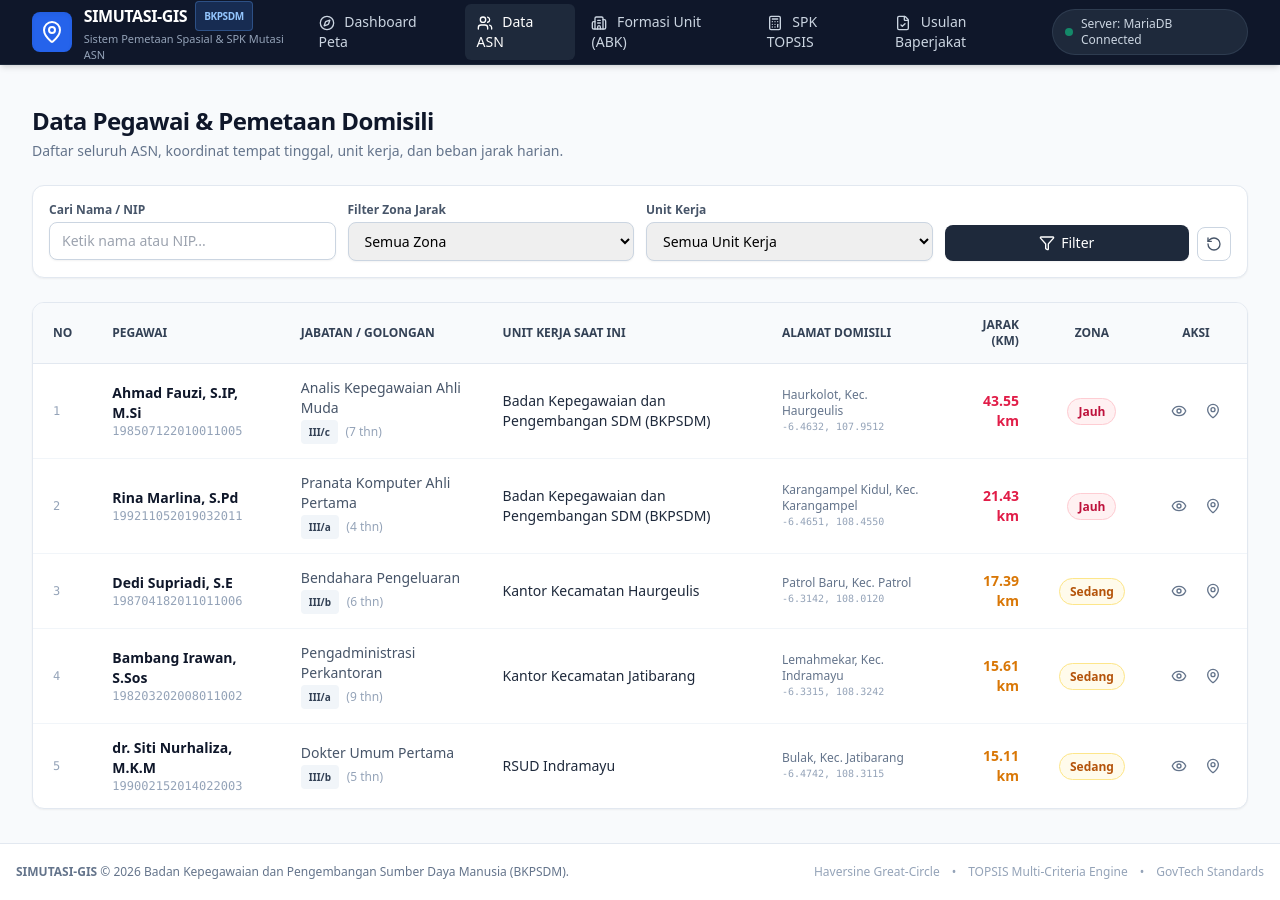
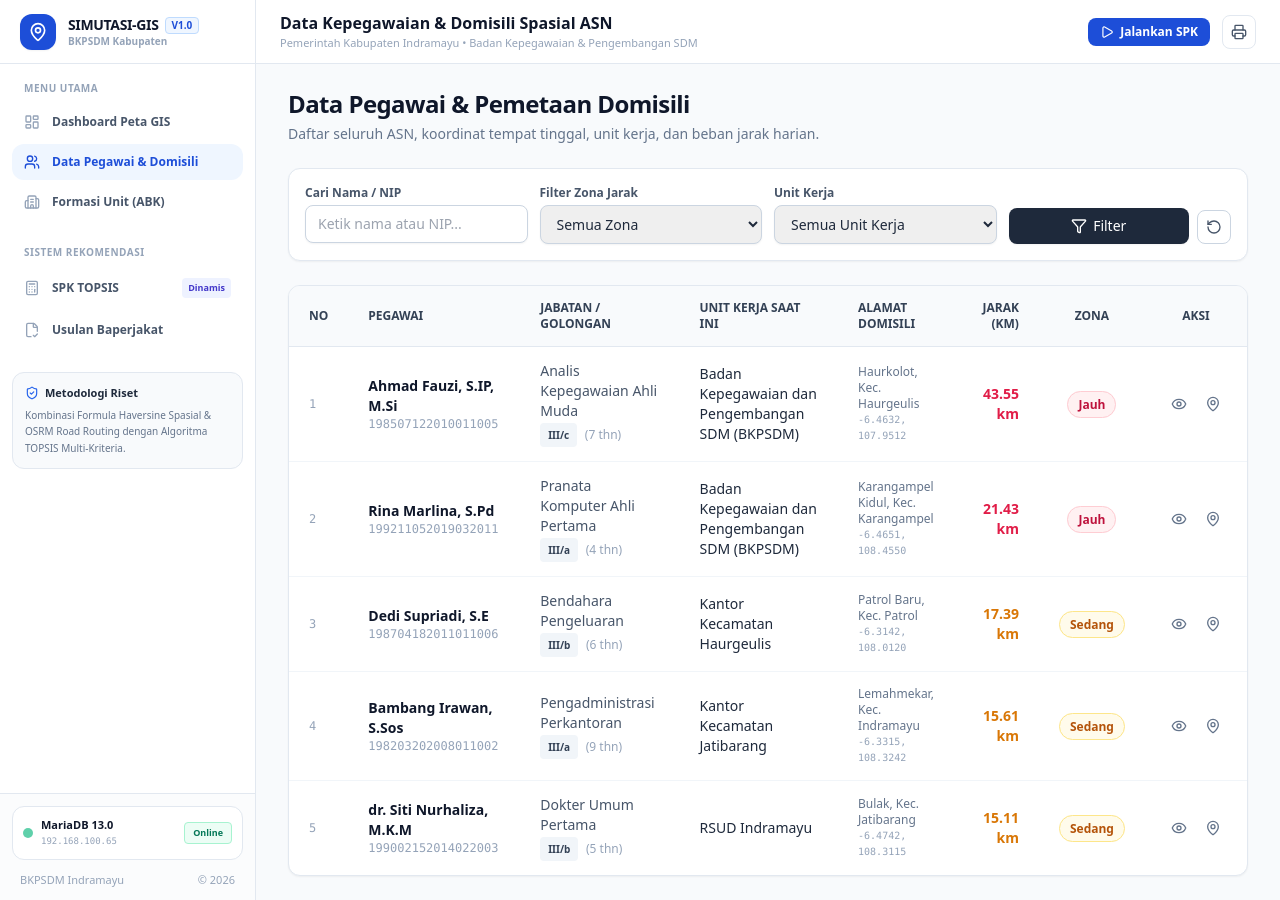
Before and after one commit to diyanto29/gis-asn, a Laravel app: page /asn in a window 1280 px wide. Run offline with Laravel 12, Linux system fonts and the light colour scheme; data comes from the database, SQL or seed files in the repository; some libraries are stand-ins or nearby versions.

Commit message:
feat: migrasi top navigation ke modern left sidebar navigation bar (GovTech/SaaS layout)

```diff
--- a/resources/views/layouts/app.blade.php
+++ b/resources/views/layouts/app.blade.php
@@ -1,5 +1,5 @@
 <!DOCTYPE html>
-<html lang="id">
+<html lang="id" class="h-full bg-slate-50">
 <head>
     <meta charset="UTF-8">
     <meta name="viewport" content="width=device-width, initial-scale=1.0">
@@ -19,10 +19,11 @@
                             800: '#14385c',
                             900: '#0f243c',
                         },
-                        emerald: {
-                            600: '#059669',
-                            700: '#047857',
-                        },
+                        brand: {
+                            DEFAULT: '#004a87',
+                            dark: '#0f243c',
+                            light: '#e1ecf5',
+                        }
                     }
                 }
             }
@@ -38,116 +39,193 @@
 
     <style>
         body { font-family: ui-sans-serif, system-ui, -apple-system, BlinkMacSystemFont, "Segoe UI", Roboto, "Helvetica Neue", Arial, sans-serif; }
-        .leaflet-popup-content-wrapper { border-radius: 10px; box-shadow: 0 10px 25px -5px rgba(0,0,0,0.1); }
+        .leaflet-popup-content-wrapper { border-radius: 12px; box-shadow: 0 10px 25px -5px rgba(0,0,0,0.12); }
     </style>
     @stack('styles')
 </head>
-<body class="bg-slate-50 text-slate-850 min-h-screen flex flex-col antialiased">
+<body class="h-full antialiased text-slate-800 bg-slate-50 flex overflow-hidden">
 
-    <!-- Top Government App Bar -->
-    <header class="bg-slate-900 text-white shadow-md border-b border-slate-800 sticky top-0 z-50">
-        <div class="max-w-7xl mx-auto px-4 sm:px-6 lg:px-8">
-            <div class="flex items-center justify-between h-16">
-                <!-- Brand Logo & Title -->
-                <div class="flex items-center space-x-3">
-                    <a href="{{ route('dashboard') }}" class="flex items-center space-x-3">
-                        <div class="w-10 h-10 rounded-lg bg-blue-600 flex items-center justify-center shadow-inner font-bold text-white tracking-wider text-xl">
-                            <i data-lucide="map-pin" class="w-6 h-6"></i>
+    <!-- Mobile Drawer Backdrop -->
+    <div id="mobileBackdrop" onclick="toggleSidebar()" class="fixed inset-0 bg-slate-900/50 backdrop-blur-xs z-40 lg:hidden hidden transition-opacity"></div>
+
+    <!-- =========================================================================
+         LEFT SIDEBAR NAVIGATION (GovTech / SaaS Style - Inspired by crm_worrie)
+    ========================================================================== -->
+    <aside id="sidebar" class="fixed inset-y-0 left-0 z-50 w-64 bg-white border-r border-slate-200 flex flex-col transition-transform duration-200 ease-in-out -translate-x-full lg:translate-x-0 lg:static lg:z-auto">
+
+        <!-- Brand Header -->
+        <div class="h-16 px-5 border-b border-slate-200 flex items-center justify-between bg-white shrink-0">
+            <a href="{{ route('dashboard') }}" class="flex items-center gap-3">
+                <div class="w-9 h-9 rounded-xl bg-blue-700 flex items-center justify-center text-white shadow-sm font-bold">
+                    <i data-lucide="map-pin" class="w-5 h-5"></i>
                 </div>
                 <div>
-                            <div class="font-extrabold text-base tracking-tight text-white flex items-center gap-2">
-                                SIMUTASI-GIS
-                                <span class="bg-blue-500/20 text-blue-300 text-[10px] uppercase font-semibold px-2 py-0.5 rounded border border-blue-400/30">BKPSDM</span>
+                    <div class="flex items-center gap-1.5">
+                        <span class="font-extrabold text-slate-900 text-sm tracking-tight">SIMUTASI-GIS</span>
+                        <span class="bg-blue-50 text-blue-700 text-[10px] uppercase font-bold px-1.5 py-0.2 rounded border border-blue-200">v1.0</span>
                     </div>
-                            <div class="text-[11px] text-slate-400 font-medium hidden sm:block">Sistem Pemetaan Spasial & SPK Mutasi ASN</div>
+                    <span class="text-[10px] text-slate-400 font-semibold block leading-tight">BKPSDM Kabupaten</span>
                 </div>
             </a>
+            <button onclick="toggleSidebar()" class="p-1.5 rounded-lg text-slate-400 hover:text-slate-700 lg:hidden">
+                <i data-lucide="x" class="w-5 h-5"></i>
+            </button>
         </div>
 
-                <!-- Main Navigation Links -->
-                <nav class="hidden md:flex items-center space-x-1">
-                    <a href="{{ route('dashboard') }}" class="px-3 py-2 rounded-md text-sm font-medium transition {{ request()->routeIs('dashboard') ? 'bg-slate-800 text-white' : 'text-slate-300 hover:bg-slate-800/70 hover:text-white' }}">
-                        <i data-lucide="compass" class="w-4 h-4 inline mr-1.5"></i> Dashboard Peta
+        <!-- Navigation Links (Scrollable) -->
+        <nav class="flex-1 px-3 py-4 space-y-6 overflow-y-auto text-xs">
+
+            <!-- Menu Utama -->
+            <div>
+                <div class="px-3 mb-2 font-bold uppercase tracking-wider text-[10px] text-slate-400">
+                    Menu Utama
+                </div>
+                <div class="space-y-1">
+                    <a href="{{ route('dashboard') }}" class="flex items-center gap-3 px-3 py-2.5 rounded-xl font-semibold transition {{ request()->routeIs('dashboard') ? 'bg-blue-50 text-blue-700 font-bold shadow-xs' : 'text-slate-600 hover:bg-slate-50 hover:text-slate-900' }}">
+                        <i data-lucide="layout-dashboard" class="w-4 h-4 shrink-0 {{ request()->routeIs('dashboard') ? 'text-blue-700' : 'text-slate-400' }}"></i>
+                        <span>Dashboard Peta GIS</span>
                     </a>
-                    <a href="{{ route('asn.index') }}" class="px-3 py-2 rounded-md text-sm font-medium transition {{ request()->routeIs('asn.*') ? 'bg-slate-800 text-white' : 'text-slate-300 hover:bg-slate-800/70 hover:text-white' }}">
-                        <i data-lucide="users" class="w-4 h-4 inline mr-1.5"></i> Data ASN
+
+                    <a href="{{ route('asn.index') }}" class="flex items-center gap-3 px-3 py-2.5 rounded-xl font-semibold transition {{ request()->routeIs('asn.*') ? 'bg-blue-50 text-blue-700 font-bold shadow-xs' : 'text-slate-600 hover:bg-slate-50 hover:text-slate-900' }}">
+                        <i data-lucide="users" class="w-4 h-4 shrink-0 {{ request()->routeIs('asn.*') ? 'text-blue-700' : 'text-slate-400' }}"></i>
+                        <span>Data Pegawai & Domisili</span>
                     </a>
-                    <a href="{{ route('unit-kerja.index') }}" class="px-3 py-2 rounded-md text-sm font-medium transition {{ request()->routeIs('unit-kerja.*') ? 'bg-slate-800 text-white' : 'text-slate-300 hover:bg-slate-800/70 hover:text-white' }}">
-                        <i data-lucide="building-2" class="w-4 h-4 inline mr-1.5"></i> Formasi Unit (ABK)
+
+                    <a href="{{ route('unit-kerja.index') }}" class="flex items-center gap-3 px-3 py-2.5 rounded-xl font-semibold transition {{ request()->routeIs('unit-kerja.*') ? 'bg-blue-50 text-blue-700 font-bold shadow-xs' : 'text-slate-600 hover:bg-slate-50 hover:text-slate-900' }}">
+                        <i data-lucide="building-2" class="w-4 h-4 shrink-0 {{ request()->routeIs('unit-kerja.*') ? 'text-blue-700' : 'text-slate-400' }}"></i>
+                        <span>Formasi Unit (ABK)</span>
                     </a>
-                    <a href="{{ route('topsis.index') }}" class="px-3 py-2 rounded-md text-sm font-medium transition {{ request()->routeIs('topsis.index', 'topsis.proses') ? 'bg-slate-800 text-white' : 'text-slate-300 hover:bg-slate-800/70 hover:text-white' }}">
-                        <i data-lucide="calculator" class="w-4 h-4 inline mr-1.5"></i> SPK TOPSIS
-                    </a>
-                    <a href="{{ route('topsis.riwayat') }}" class="px-3 py-2 rounded-md text-sm font-medium transition {{ request()->routeIs('topsis.riwayat') ? 'bg-slate-800 text-white' : 'text-slate-300 hover:bg-slate-800/70 hover:text-white' }}">
-                        <i data-lucide="file-check" class="w-4 h-4 inline mr-1.5"></i> Usulan Baperjakat
-                    </a>
-                </nav>
-
-                <!-- Status Badge & User Info -->
-                <div class="flex items-center space-x-3">
-                    <div class="hidden lg:flex items-center gap-2 bg-slate-800 border border-slate-700/80 px-3 py-1.5 rounded-full text-xs text-slate-300">
-                        <span class="w-2 h-2 rounded-full bg-emerald-500 animate-pulse"></span>
-                        <span>Server: MariaDB Connected</span>
-                    </div>
-                </div>
                 </div>
             </div>
 
-        <!-- Mobile Navigation bar -->
-        <div class="md:hidden border-t border-slate-800 px-3 py-2 flex items-center justify-between overflow-x-auto text-xs space-x-2">
-            <a href="{{ route('dashboard') }}" class="px-2.5 py-1.5 rounded {{ request()->routeIs('dashboard') ? 'bg-slate-800 text-white' : 'text-slate-400' }}">Peta</a>
-            <a href="{{ route('asn.index') }}" class="px-2.5 py-1.5 rounded {{ request()->routeIs('asn.*') ? 'bg-slate-800 text-white' : 'text-slate-400' }}">ASN</a>
-            <a href="{{ route('unit-kerja.index') }}" class="px-2.5 py-1.5 rounded {{ request()->routeIs('unit-kerja.*') ? 'bg-slate-800 text-white' : 'text-slate-400' }}">Formasi</a>
-            <a href="{{ route('topsis.index') }}" class="px-2.5 py-1.5 rounded {{ request()->routeIs('topsis.index') ? 'bg-slate-800 text-white' : 'text-slate-400' }}">TOPSIS</a>
-            <a href="{{ route('topsis.riwayat') }}" class="px-2.5 py-1.5 rounded {{ request()->routeIs('topsis.riwayat') ? 'bg-slate-800 text-white' : 'text-slate-400' }}">Baperjakat</a>
+            <!-- Sistem Keputusan & Mutasi -->
+            <div>
+                <div class="px-3 mb-2 font-bold uppercase tracking-wider text-[10px] text-slate-400">
+                    Sistem Rekomendasi
+                </div>
+                <div class="space-y-1">
+                    <a href="{{ route('topsis.index') }}" class="flex items-center gap-3 px-3 py-2.5 rounded-xl font-semibold transition {{ request()->routeIs('topsis.index', 'topsis.proses') ? 'bg-blue-50 text-blue-700 font-bold shadow-xs' : 'text-slate-600 hover:bg-slate-50 hover:text-slate-900' }}">
+                        <i data-lucide="calculator" class="w-4 h-4 shrink-0 {{ request()->routeIs('topsis.index', 'topsis.proses') ? 'text-blue-700' : 'text-slate-400' }}"></i>
+                        <span class="flex-1">SPK TOPSIS</span>
+                        <span class="px-1.5 py-0.5 rounded text-[9px] font-bold bg-indigo-50 text-indigo-700">Dinamis</span>
+                    </a>
+
+                    <a href="{{ route('topsis.riwayat') }}" class="flex items-center gap-3 px-3 py-2.5 rounded-xl font-semibold transition {{ request()->routeIs('topsis.riwayat') ? 'bg-blue-50 text-blue-700 font-bold shadow-xs' : 'text-slate-600 hover:bg-slate-50 hover:text-slate-900' }}">
+                        <i data-lucide="file-check-2" class="w-4 h-4 shrink-0 {{ request()->routeIs('topsis.riwayat') ? 'text-blue-700' : 'text-slate-400' }}"></i>
+                        <span>Usulan Baperjakat</span>
+                    </a>
+                </div>
+            </div>
+
+            <!-- Standar Metodologi (Info Box) -->
+            <div class="p-3 bg-slate-50 rounded-xl border border-slate-200 space-y-1.5 text-[11px]">
+                <div class="font-bold text-slate-800 flex items-center gap-1.5">
+                    <i data-lucide="shield-check" class="w-3.5 h-3.5 text-blue-600"></i> Metodologi Riset
+                </div>
+                <p class="text-slate-500 leading-relaxed text-[10px]">
+                    Kombinasi Formula Haversine Spasial & OSRM Road Routing dengan Algoritma TOPSIS Multi-Kriteria.
+                </p>
+            </div>
+
+        </nav>
+
+        <!-- Bottom Sidebar Widget (Server Connection & Profile) -->
+        <div class="p-3 border-t border-slate-200 bg-slate-50/50 shrink-0 space-y-2">
+            <div class="p-2.5 bg-white border border-slate-200 rounded-xl flex items-center justify-between text-xs shadow-xs">
+                <div class="flex items-center gap-2">
+                    <span class="w-2.5 h-2.5 rounded-full bg-emerald-500 animate-pulse"></span>
+                    <div>
+                        <div class="font-bold text-slate-900 text-[11px]">MariaDB 13.0</div>
+                        <div class="text-[9px] text-slate-400 font-mono">192.168.100.65</div>
+                    </div>
+                </div>
+                <span class="px-2 py-0.5 rounded text-[9px] font-bold bg-emerald-50 text-emerald-700 border border-emerald-200">Online</span>
+            </div>
+
+            <div class="flex items-center justify-between px-2 pt-1 text-[11px] text-slate-400">
+                <span>BKPSDM Indramayu</span>
+                <span>&copy; {{ date('Y') }}</span>
+            </div>
+        </div>
+
+    </aside>
+
+    <!-- =========================================================================
+         MAIN APPLICATION AREA (Top Header + Scrollable Content)
+    ========================================================================== -->
+    <div class="flex-1 flex flex-col min-w-0 h-full overflow-hidden">
+
+        <!-- Top App Bar -->
+        <header class="h-16 bg-white border-b border-slate-200 px-4 sm:px-6 flex items-center justify-between shrink-0 sticky top-0 z-30 shadow-2xs">
+
+            <!-- Left: Mobile Toggle & Breadcrumb Title -->
+            <div class="flex items-center gap-3">
+                <button onclick="toggleSidebar()" class="p-2 rounded-xl text-slate-600 hover:bg-slate-100 lg:hidden">
+                    <i data-lucide="menu" class="w-5 h-5"></i>
+                </button>
+                <div>
+                    <h2 class="font-bold text-slate-900 text-sm sm:text-base leading-tight">@yield('title', 'Sistem Rekomendasi Mutasi ASN')</h2>
+                    <div class="text-[11px] text-slate-400 hidden sm:block">Pemerintah Kabupaten Indramayu &bull; Badan Kepegawaian & Pengembangan SDM</div>
+                </div>
+            </div>
+
+            <!-- Right: Quick Actions -->
+            <div class="flex items-center gap-2 sm:gap-3">
+                <a href="{{ route('topsis.index') }}" class="inline-flex items-center gap-1.5 px-3 py-1.5 bg-blue-700 hover:bg-blue-800 text-white rounded-lg text-xs font-semibold shadow-xs transition">
+                    <i data-lucide="play" class="w-3.5 h-3.5"></i>
+                    <span class="hidden sm:inline">Jalankan SPK</span>
+                </a>
+                <button onclick="window.print()" class="p-2 border border-slate-200 hover:bg-slate-50 text-slate-600 rounded-lg text-xs transition" title="Cetak Halaman Ini">
+                    <i data-lucide="printer" class="w-4 h-4"></i>
+                </button>
             </div>
         </header>
 
-    <!-- Alert Notifications -->
-    <div class="max-w-7xl mx-auto px-4 sm:px-6 lg:px-8 w-full mt-4">
+        <!-- Scrollable Content Viewport -->
+        <main class="flex-1 overflow-y-auto px-4 sm:px-6 lg:px-8 py-6">
+            <div class="max-w-7xl mx-auto space-y-4">
+
+                <!-- Notification Alerts -->
                 @if (session('success'))
-            <div class="bg-emerald-50 border-l-4 border-emerald-500 text-emerald-800 p-4 rounded-r-lg shadow-sm flex items-center justify-between mb-4">
+                    <div class="bg-emerald-50 border-l-4 border-emerald-500 text-emerald-800 p-4 rounded-r-xl shadow-xs flex items-center justify-between">
                         <div class="flex items-center gap-3">
-                    <i data-lucide="check-circle" class="w-5 h-5 text-emerald-600"></i>
-                    <p class="text-sm font-medium">{{ session('success') }}</p>
+                            <i data-lucide="check-circle" class="w-5 h-5 text-emerald-600 shrink-0"></i>
+                            <p class="text-xs sm:text-sm font-medium">{{ session('success') }}</p>
                         </div>
-                <button onclick="this.parentElement.remove()" class="text-emerald-600 hover:text-emerald-900">&times;</button>
+                        <button onclick="this.parentElement.remove()" class="text-emerald-600 hover:text-emerald-900 text-base">&times;</button>
                     </div>
                 @endif
 
                 @if (session('error'))
-            <div class="bg-rose-50 border-l-4 border-rose-500 text-rose-800 p-4 rounded-r-lg shadow-sm flex items-center justify-between mb-4">
+                    <div class="bg-rose-50 border-l-4 border-rose-500 text-rose-800 p-4 rounded-r-xl shadow-xs flex items-center justify-between">
                         <div class="flex items-center gap-3">
-                    <i data-lucide="alert-triangle" class="w-5 h-5 text-rose-600"></i>
-                    <p class="text-sm font-medium">{{ session('error') }}</p>
+                            <i data-lucide="alert-triangle" class="w-5 h-5 text-rose-600 shrink-0"></i>
+                            <p class="text-xs sm:text-sm font-medium">{{ session('error') }}</p>
                         </div>
-                <button onclick="this.parentElement.remove()" class="text-rose-600 hover:text-rose-900">&times;</button>
+                        <button onclick="this.parentElement.remove()" class="text-rose-600 hover:text-rose-900 text-base">&times;</button>
                     </div>
                 @endif
+
+                <!-- Yielded Content -->
+                @yield('content')
+
+            </div>
+        </main>
+
     </div>
 
-    <!-- Main Page Content -->
-    <main class="flex-1 max-w-7xl w-full mx-auto px-4 sm:px-6 lg:px-8 py-6">
-        @yield('content')
-    </main>
+    <!-- Script Drawer Toggle & Lucide Init -->
+    <script>
+        function toggleSidebar() {
+            const sidebar = document.getElementById('sidebar');
+            const backdrop = document.getElementById('mobileBackdrop');
+            sidebar.classList.toggle('-translate-x-full');
+            backdrop.classList.toggle('hidden');
+        }
 
-    <!-- Footer -->
-    <footer class="bg-white border-t border-slate-200 mt-auto py-5 text-center text-xs text-slate-500">
-        <div class="max-w-7xl mx-auto px-4 flex flex-col sm:flex-row items-center justify-between gap-2">
-            <div>
-                <strong>SIMUTASI-GIS</strong> &copy; {{ date('Y') }} Badan Kepegawaian dan Pengembangan Sumber Daya Manusia (BKPSDM).
-            </div>
-            <div class="text-slate-400 flex items-center gap-3">
-                <span>Haversine Great-Circle</span> &bull;
-                <span>TOPSIS Multi-Criteria Engine</span> &bull;
-                <span>GovTech Standards</span>
-            </div>
-        </div>
-    </footer>
-
-    <!-- Initialize Lucide Icons -->
-    <script>
+        document.addEventListener("DOMContentLoaded", function () {
             lucide.createIcons();
+        });
     </script>
     @stack('scripts')
 </body>
```
Lines whose indentation alone changed are shown as unchanged.
